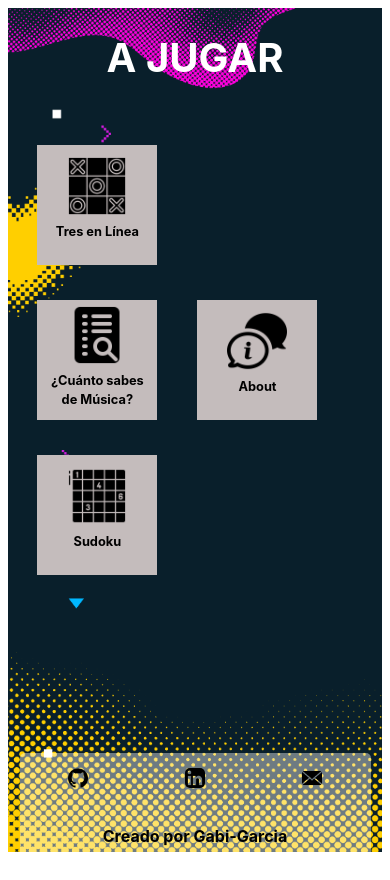
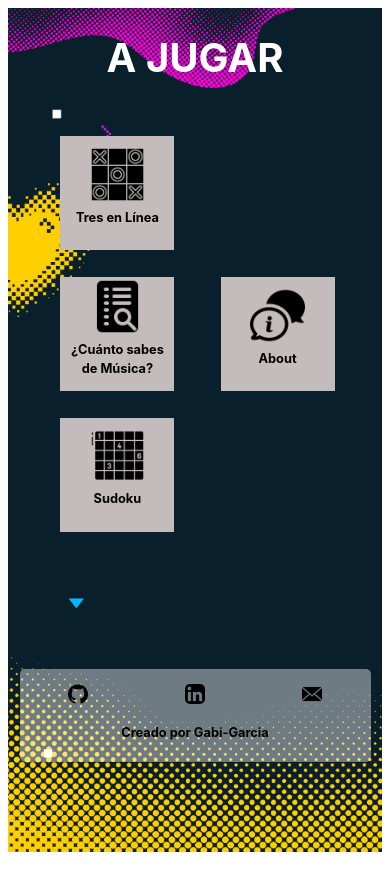
Before and after one commit to Gabi-Garcia/jugando-ando, a React (Vite) app: page /home in a window 390 px wide. Built offline with nearby package versions, Linux system fonts and the light colour scheme.

Commit message:
Modified: media query, styles, components

```diff
--- a/src/Pages/Home/Home.css
+++ b/src/Pages/Home/Home.css
@@ -69,6 +69,10 @@ nav>ul>li>a{
 }
 /*****MOBILE*****/
 @media(min-width: 320px) and (max-width: 768px){
+    .caja{
+        height: 70vh;
+        /* border: 1px solid green; */
+    }
     h1{
         margin: auto;
         margin-top: 0px;
@@ -91,7 +95,7 @@ nav>ul>li>a{
     }
     nav > ul{
         width: 100%;
-        height: 55vh;
+        height: 50vh;
         margin-top:10px;
         margin-left: 5px;
         padding: 15px;
@@ -113,15 +117,16 @@ nav>ul>li>a{
         align-items: center;
         width: 110px;
         height:110px;
-        padding: 5px;
+        padding: 2px;
+        margin: auto;
         background-color: rgb(196, 188, 188);
         /* border: 1px solid red; */
     }
     .card{
         margin-top: 0px;
         margin-left:0px;
-        width: 60px;
-        height: 60px;
+        width: 55px;
+        height: 55px;
      /* border: 1px solid violet; */
     }
     .card img{
--- a/src/components/Ahorcado/Ahorcado.css
+++ b/src/components/Ahorcado/Ahorcado.css
@@ -1,4 +1,4 @@
-.caja{
+.cajaAhorcado{
     height: 70vh;
     /* border: 1px solid red; */
 }
@@ -90,15 +90,15 @@ input{
 }
 
 @media (min-width:320px) and (max-width:768px){
-    .caja{
+    .cajaAhorcado{
         height:80vh;
         /* border: 1px solid red; */
     }
     .subtitulo{
-        width:80%;
+        width:95%;
         margin: auto;
-        margin-top: 5px;
-        font-size:0.7rem;
+        margin-top: 0px;
+        font-size:0.6rem;
         font-weight: 300;
         text-align: center;
         padding: 5px;
@@ -109,12 +109,12 @@ input{
     }
     .caja2{
         display: flex;
-        flex-direction: row;
+        flex-direction:column;
         justify-content:center;
-        width: 90%;
-        height: 80vh;
+        width: 95%;
+        height: 50vh;
         margin: auto;
-        margin-top:10px;
+        margin-top:0px;
         padding: 0px;
         /* border: 1px solid yellow; */
     }
@@ -124,35 +124,44 @@ input{
         flex-wrap: wrap;
         justify-content: center;
         align-items: center;
-        width: 100%;
-        height: 50%;
-        margin-top: 0px;
+        width: 90%;
+        height:240px;
+        margin: auto;
+        padding: 0px;
+        margin-top: 30px;
         color: white;
         /* border:1px solid blue; */
     }
     .segundaCaja > p {
-        font-size: 0.8rem;
+        font-size: 1rem;
         margin-left:0px;
         color: white;
-        width:90%;
+        width:70%;
         padding: 7px;
         border-radius: 7px;
         border: 1px solid white;
     }
     .terceraCaja {
-        font-size: 0.9rem;
-        /* text-align: left; */
-        margin-left:0px;
+        display: flex;
+        flex-direction: column;
+        flex-wrap: wrap;
+        justify-self: center;
+        align-items: center;
+        font-size: 0.7rem;
+        margin:auto;
+        margin-top: 0px;
         color: white;
         width:80%;
+        height: 30vh;
         padding: 0px;
         border-radius: 7px;
         /* border: 1px solid violet; */
     }
     .terceraCaja > p{
-        font-size: 0.8rem;
-        width: 90%;
-        height: 100px;
+        font-size: 1rem;
+        width: 80%;
+        height: 50px;
+        margin-top: 5px;
         text-align: center;
         border-radius: 5px;
         border: none;
@@ -163,9 +172,11 @@ input{
         margin: auto;
         margin-top: 0px;
         width: 110px;
+        /* border: 1px solid green; */
     }
     .cajaDerecha{
         width: 90%;
+        padding: 0px;
         display: flex;
         flex-direction: column;
         margin: auto;
@@ -177,21 +188,20 @@ input{
         color: white;
         width: auto;
         padding: 5px;
-        border: 1px solid white;
         border-radius: 7px;
-        /* border:1px solid blue; */
+        border:1px solid blue;
     }
     .botones{
-        width: 70%;
-        align-items: center;
         display: flex;
         flex-wrap: wrap;
         flex-direction: row;
-        gap: 5px;
-        padding: 0px;
-        margin-top:30px;
-        justify-content: space-around;
-        /* border: 1px solid red; */
+    width: 100%;
+    align-items: center;
+    gap: 5px;
+    padding: 0px;
+    margin-top:20px;
+    justify-content: center;
+    /* border: 1px solid red; */
     }
     .terceraCaja > .buttonButton{
         margin-left:0px;
--- a/src/components/Ahorcado/Ahorcado.jsx
+++ b/src/components/Ahorcado/Ahorcado.jsx
@@ -78,7 +78,7 @@ const Ahorcado = () => {
 
   return (
     <>
-    <div className='caja'>
+    <div className='cajaAhorcado'>
       <h1>¿Lo tienes?</h1>
       <p className='subtitulo'>Tienes 6 oportunidades por cada palabra, que la Música esté contigo</p>
       <div className='caja2'>
--- a/src/components/Footer/Footer.css
+++ b/src/components/Footer/Footer.css
@@ -64,9 +64,10 @@
       backdrop-filter: blur(0px);
       border-radius: 5px;
       margin-top:70px;
-      margin-bottom: 10px;
+      margin-bottom:0px;
       position: relative;
-      height: 15vh;
+      padding: 0px;
+      height: 11vh;
       }
       .footer footer ul{
         width: 90vw;
@@ -98,10 +99,10 @@
         width: 80%;
         display: flex;
         /* padding:5px; */
-        font-size: 1rem;
+        font-size: 0.8rem;
         font-weight: 700;
         margin: auto;
-        margin-top: 5px;
+        margin-top: 0px;
         justify-content: center;
         color:black;
       }
--- a/src/components/Footer/Footer.jsx
+++ b/src/components/Footer/Footer.jsx
@@ -11,7 +11,7 @@ const Footer = () => {
         <div className='footer'>
 
               <footer>
-                        <ul>
+                <ul>
                   <li>
                     <a href="https://github.com/Gabi-Garcia"  target="_blank" rel="noreferrer" >
                       <div className="imgFooter">
@@ -34,7 +34,7 @@ const Footer = () => {
                     </a>
                   </li>
                 </ul>
-                <p>Creado por Gabi-Garcia</p>
+                               <p>Creado por Gabi-Garcia</p>
               </footer>
         </div>
     </>
--- a/src/components/LocalStorage/UserProfile.css
+++ b/src/components/LocalStorage/UserProfile.css
@@ -32,8 +32,8 @@
     .cajaForm{
     text-align: center;
     width: 90%;
-    height: 60vh;
-    padding-top: 0px;
+    height: 70vh;
+    padding:0px 0px 0px 0px;
     display: flex;
     flex-direction: column;
     flex-wrap: wrap;
@@ -65,5 +65,21 @@ input{
     width: 40%;
     height:20px;
 }
+.footer footer{
+    display: flex;
+    flex-wrap: wrap;
+    flex-direction: column;
+    width:90vw;
+    margin: auto;
+    bottom: 0px;
+    background: rgba(255, 255, 255, 0.411);
+    backdrop-filter: blur(0px);
+    border-radius: 5px;
+    margin-top:70px;
+    margin-bottom:0px;
+    position: relative;
+    padding: 0px;
+    height: 11vh;
+    }
 
 }
--- a/src/components/Sudoku/Sudoku.css
+++ b/src/components/Sudoku/Sudoku.css
@@ -45,8 +45,11 @@
         border:1px solid green;
     }
     .botones{
-        width: 60%;
+        display: flex;
+        flex-direction: row;
+        width: 90%;
         margin: auto;
+        margin-top: 10px;
         /* border: 1px solid red; */
     }
     .textoSudoku{
@@ -62,7 +65,6 @@
       background-color: white;
       /* border: 1px solid red; */
     }
-
     .miButtonSudoku{
         width: 50%;
         height: 50px;
```
Also changed, not shown: src/Pages/About/About.css (line endings or trailing spaces).
